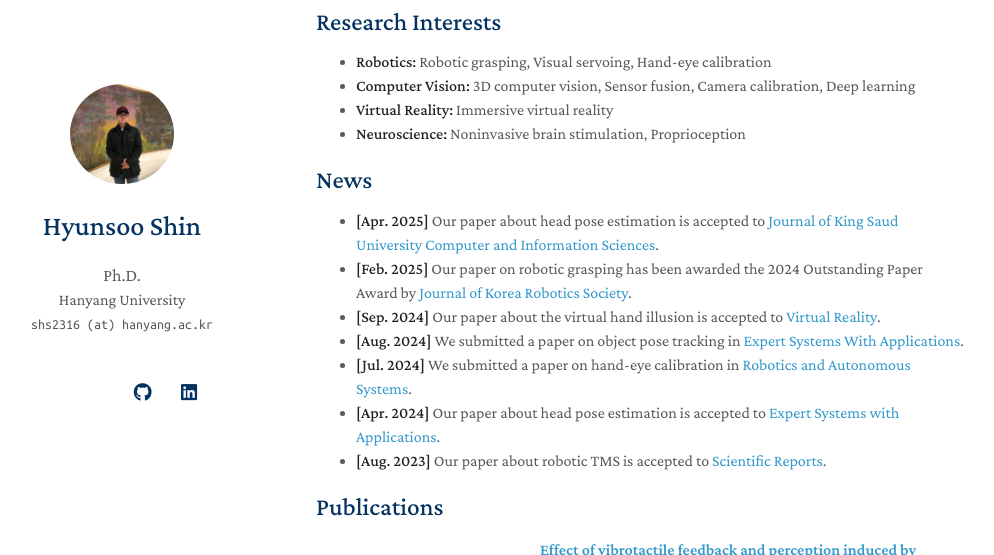
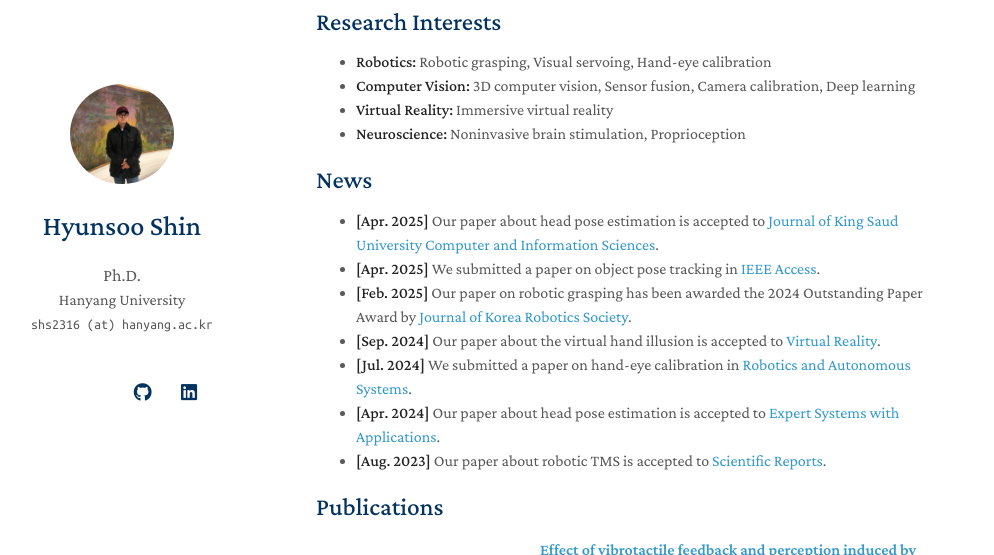
Before and after one commit to shs-vision/shs-vision.github.io, a Jekyll site: the page built from index.md, in a window 1280 px wide and 900 px high, scrolled down 313 px, cut to the strip 0-555 px from the top of the window. Shown: the whole strip, without its empty margins (154-1148 px from the left). Built offline with Jekyll 4.4.1, drawn with Linux system fonts in a browser that asks for light colours; a style sheet for code colours, icons or effects is not loaded; our own code applies the rules of GitHub Pages for plain Markdown files.

Commit message:
Update index.md

```diff
--- a/index.md
+++ b/index.md
@@ -20,10 +20,10 @@ My research interests focus on developing autonomous systems for advanced capabi
 
 ## News
 
-- **[Apr. 2025]** Our paper about head pose estimation is accepted to [Journal of King Saud University Computer and Information Sciences](https://link.springer.com/journal/44443).
+- **[Apr. 2025]** Our paper about head pose estimation is accepted to [Journal of King Saud University Computer and Information Sciences](https://link.springer.com/article/10.1007/s44443-025-00034-1).
+- **[Apr. 2025]** We submitted a paper on object pose tracking in [IEEE Access](https://ieeexplore.ieee.org/xpl/RecentIssue.jsp?punumber=6287639).
 - **[Feb. 2025]** Our paper on robotic grasping has been awarded the 2024 Outstanding Paper Award by [Journal of Korea Robotics Society](https://jkros.org).
 - **[Sep. 2024]** Our paper about the virtual hand illusion is accepted to [Virtual Reality](https://link.springer.com/journal/10055).
-- **[Aug. 2024]** We submitted a paper on object pose tracking in [Expert Systems With Applications](https://www.sciencedirect.com/journal/expert-systems-with-applications).
 - **[Jul. 2024]** We submitted a paper on hand-eye calibration in [Robotics and Autonomous Systems](https://www.sciencedirect.com/journal/robotics-and-autonomous-systems).
 - **[Apr. 2024]** Our paper about head pose estimation is accepted to [Expert Systems with Applications](https://www.sciencedirect.com/journal/expert-systems-with-applications).
 - **[Aug. 2023]** Our paper about robotic TMS is accepted to [Scientific Reports](https://www.nature.com/srep/).
```
